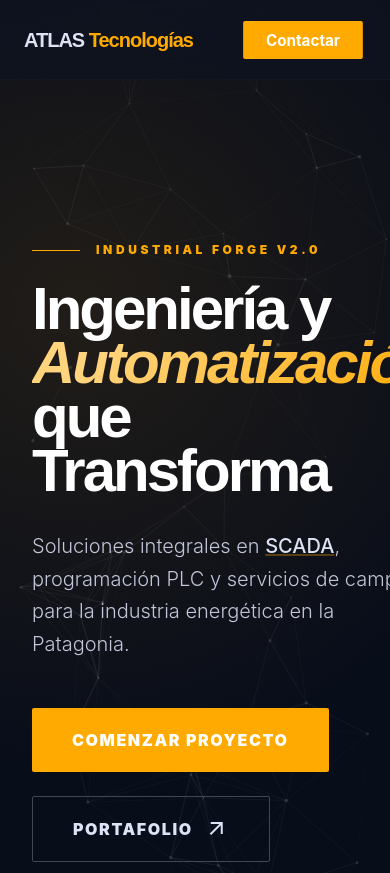
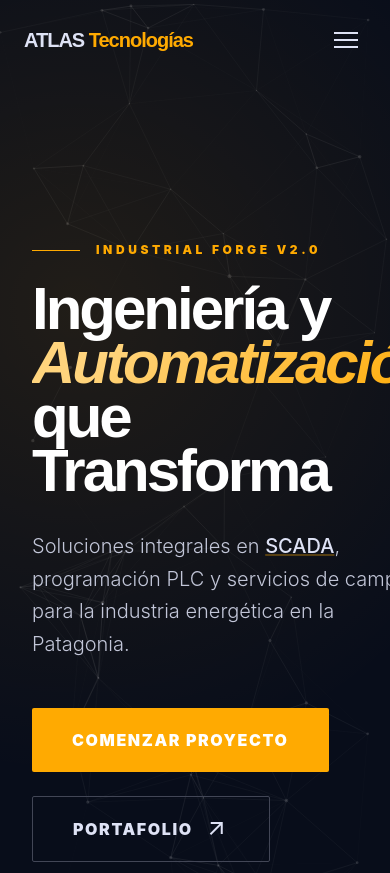
Before and after one commit to RamiroSG245/Pagina-Web-Atlas, a React (Vite) app: page / in a window 390 px wide. Shown: the top 873 px of the page. Built offline with nearby package versions, Linux system fonts and the light colour scheme.

Commit message:
feat: menú mobile, validación del formulario de contacto y scroll suave (Fase 4)

```diff
--- a/src/components/layout/NavBar.tsx
+++ b/src/components/layout/NavBar.tsx
@@ -1,39 +1,144 @@
+import { useState } from 'react'
+import { motion, AnimatePresence, useScroll, useMotionValueEvent } from 'framer-motion'
+import { fadeUp, staggerContainer } from '../../lib/animations'
+
 const navLinks = [
-  { label: 'Inicio', href: '#inicio', active: true },
+  { label: 'Inicio', href: '#inicio' },
   { label: 'Nosotros', href: '#nosotros' },
   { label: 'Servicios', href: '#servicios' },
   { label: 'Proyectos', href: '#proyectos' },
   { label: 'Contacto', href: '#contacto' },
 ]
 
+const sectionOffsets: Record<string, number> = {
+  '#inicio': 80,
+  '#nosotros': 140,
+  '#servicios': -10,
+  '#proyectos': -40,
+  '#contacto': 130,
+}
+
+function handleNavClick(
+  e: React.MouseEvent<HTMLAnchorElement>,
+  href: string,
+  onClose?: () => void,
+): void {
+  e.preventDefault()
+  const el = document.querySelector(href)
+  if (!el) return
+  const offset = sectionOffsets[href] ?? 80
+  window.scrollTo({ top: (el as HTMLElement).offsetTop - offset, behavior: 'smooth' })
+  onClose?.()
+}
+
 export default function NavBar() {
+  const [scrolled, setScrolled] = useState(false)
+  const [menuOpen, setMenuOpen] = useState(false)
+  const { scrollY } = useScroll()
+
+  useMotionValueEvent(scrollY, 'change', (y) => {
+    setScrolled(y > 30)
+  })
+
+  const closeMenu = () => setMenuOpen(false)
+
   return (
-    <nav className="fixed top-0 w-full z-50 bg-surface/80 backdrop-blur-xl border-b border-outline-variant/10 h-20">
+    <motion.nav
+      initial={{ y: -80, opacity: 0 }}
+      animate={{ y: 0, opacity: 1 }}
+      transition={{ duration: 0.6, ease: [0.22, 1, 0.36, 1] }}
+      className={`fixed top-0 w-full z-50 h-20 border-b transition-all duration-500 ${
+        scrolled || menuOpen
+          ? 'bg-surface/90 backdrop-blur-xl border-outline-variant/10'
+          : 'bg-transparent backdrop-blur-none border-transparent'
+      }`}
+    >
       <div className="flex justify-between items-center max-w-7xl mx-auto px-6 h-full">
         <div className="text-xl font-bold tracking-tighter text-on-surface font-headline">
           ATLAS <span className="text-primary">Tecnologías</span>
         </div>
 
+        {/* Desktop links */}
         <div className="hidden md:flex items-center space-x-8 font-headline tracking-tight">
           {navLinks.map((link) => (
             <a
               key={link.href}
               href={link.href}
-              className={
-                link.active
-                  ? 'text-primary font-bold border-b-2 border-primary pb-1'
-                  : 'text-on-surface-variant hover:text-on-surface transition-colors'
-              }
+              onClick={(e) => handleNavClick(e, link.href)}
+              className="text-on-surface-variant hover:text-on-surface transition-colors"
             >
               {link.label}
             </a>
           ))}
         </div>
 
-        <button className="bg-primary-container text-white px-6 py-2 font-bold scale-95 active:scale-90 transition-transform rounded-sm">
-          Contactar
-        </button>
+        <div className="flex items-center gap-4">
+          <button className="hidden md:block bg-primary-container text-white px-6 py-2 font-bold scale-95 active:scale-90 transition-transform rounded-sm">
+            Contactar
+          </button>
+
+          {/* Hamburger — mobile only */}
+          <button
+            onClick={() => setMenuOpen(!menuOpen)}
+            className="md:hidden flex flex-col justify-center items-center w-10 h-10 gap-[5px]"
+            aria-label={menuOpen ? 'Cerrar menú' : 'Abrir menú'}
+          >
+            <motion.span
+              className="block w-6 h-0.5 bg-on-surface origin-center"
+              animate={menuOpen ? { rotate: 45, y: 7 } : { rotate: 0, y: 0 }}
+              transition={{ duration: 0.25 }}
+            />
+            <motion.span
+              className="block w-6 h-0.5 bg-on-surface"
+              animate={menuOpen ? { opacity: 0, scaleX: 0 } : { opacity: 1, scaleX: 1 }}
+              transition={{ duration: 0.2 }}
+            />
+            <motion.span
+              className="block w-6 h-0.5 bg-on-surface origin-center"
+              animate={menuOpen ? { rotate: -45, y: -7 } : { rotate: 0, y: 0 }}
+              transition={{ duration: 0.25 }}
+            />
+          </button>
+        </div>
       </div>
-    </nav>
+
+      {/* Mobile menu */}
+      <AnimatePresence>
+        {menuOpen && (
+          <motion.div
+            key="mobile-menu"
+            initial={{ opacity: 0, height: 0 }}
+            animate={{ opacity: 1, height: 'auto' }}
+            exit={{ opacity: 0, height: 0 }}
+            transition={{ duration: 0.3, ease: [0.22, 1, 0.36, 1] }}
+            className="absolute top-full left-0 w-full bg-surface/95 backdrop-blur-xl border-b border-outline-variant/10 overflow-hidden md:hidden"
+          >
+            <motion.div
+              variants={staggerContainer}
+              initial="hidden"
+              animate="visible"
+              className="flex flex-col py-4 px-6 gap-1"
+            >
+              {navLinks.map((link) => (
+                <motion.a
+                  key={link.href}
+                  variants={fadeUp}
+                  href={link.href}
+                  onClick={(e) => handleNavClick(e, link.href, closeMenu)}
+                  className="py-3 text-lg font-headline font-bold text-on-surface-variant hover:text-primary border-b border-outline-variant/10 last:border-0 transition-colors"
+                >
+                  {link.label}
+                </motion.a>
+              ))}
+              <motion.div variants={fadeUp} className="pt-4 pb-2">
+                <button className="w-full bg-primary-container text-white px-6 py-3 font-bold rounded-sm">
+                  Contactar
+                </button>
+              </motion.div>
+            </motion.div>
+          </motion.div>
+        )}
+      </AnimatePresence>
+    </motion.nav>
   )
 }
```
